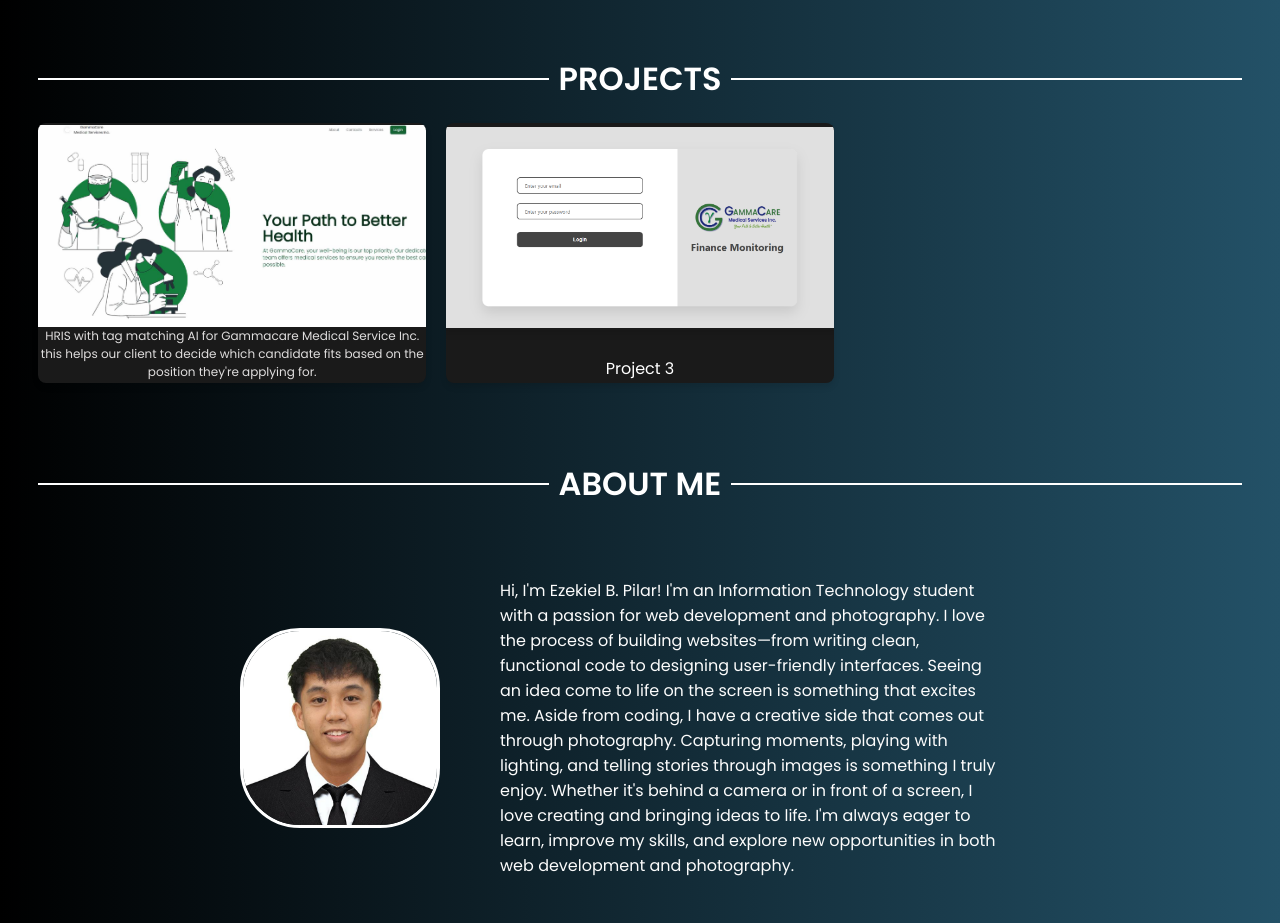
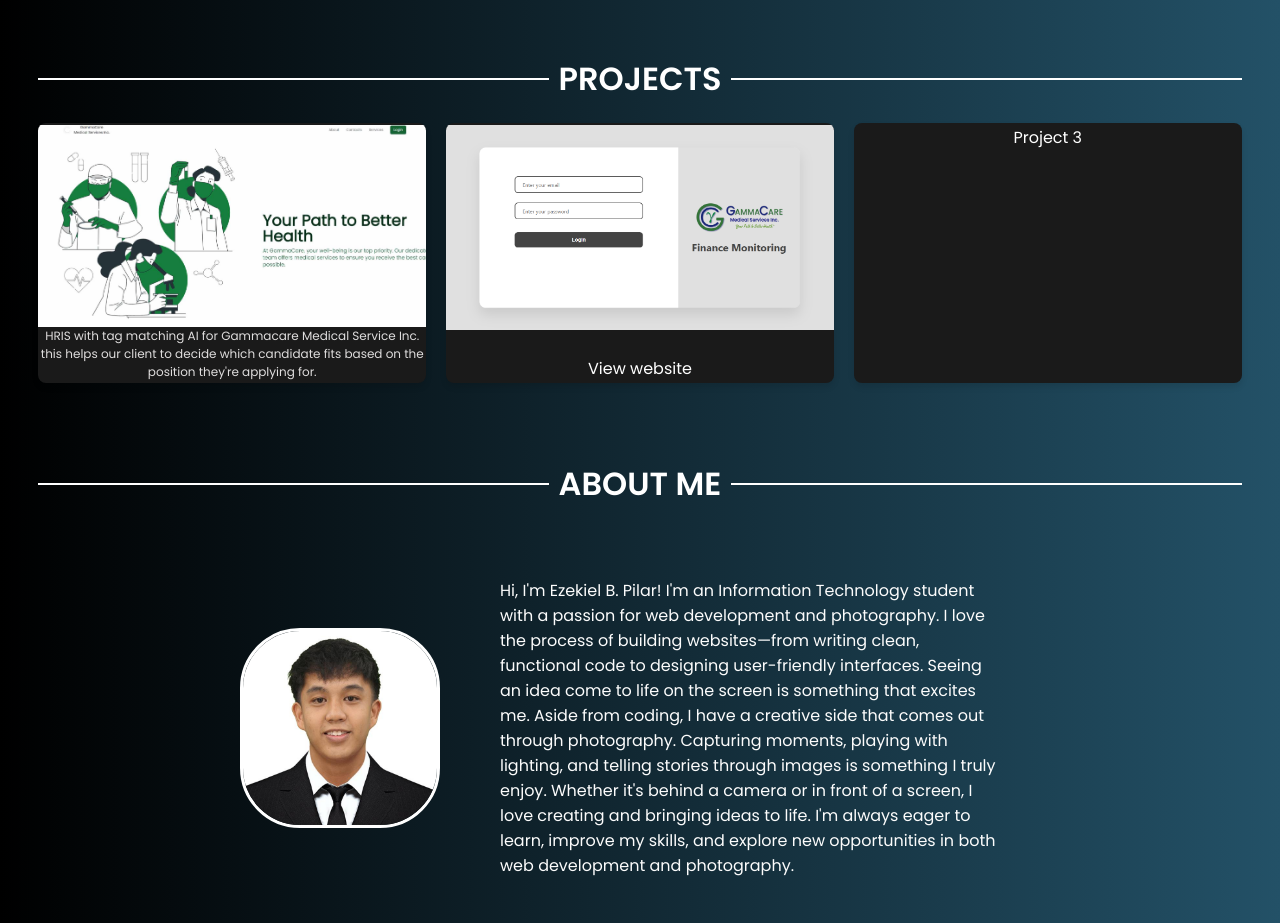
Before and after one commit to Zekeyy/Portfolio, a plain HTML site: page index.html in a window 1280 px wide. Shown: the part 1141-2064 px from the top of the page. Drawn offline with nearby package versions, Linux system fonts and the light colour scheme.

Commit message:
Update index.html

```diff
--- a/index.html
+++ b/index.html
@@ -118,7 +118,9 @@
             <p>HRIS with tag matching AI for Gammacare Medical Service Inc.
                 this helps our client to decide which candidate fits based on the position they're applying for.
             </p></div>
-            <div class="project-box"><img src="images/Project2.png" alt="</div>
+            <div class="project-box"><img src="images/Project2.png" alt=">
+                    <a href=" https://zekeyy.github.io/Finance-Monitoring/">View website</a>
+            </div>
             <div class="project-box">Project 3</div>
         </div>
     </section>
```
